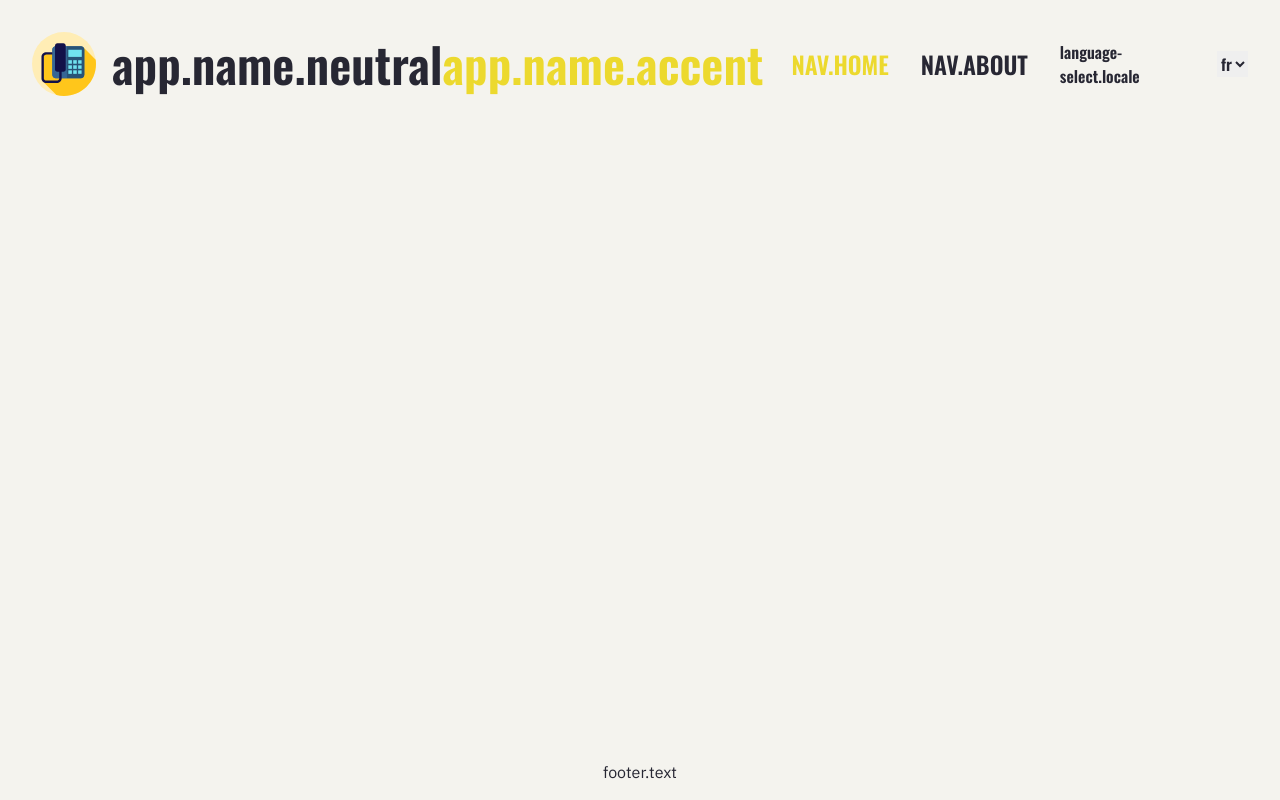
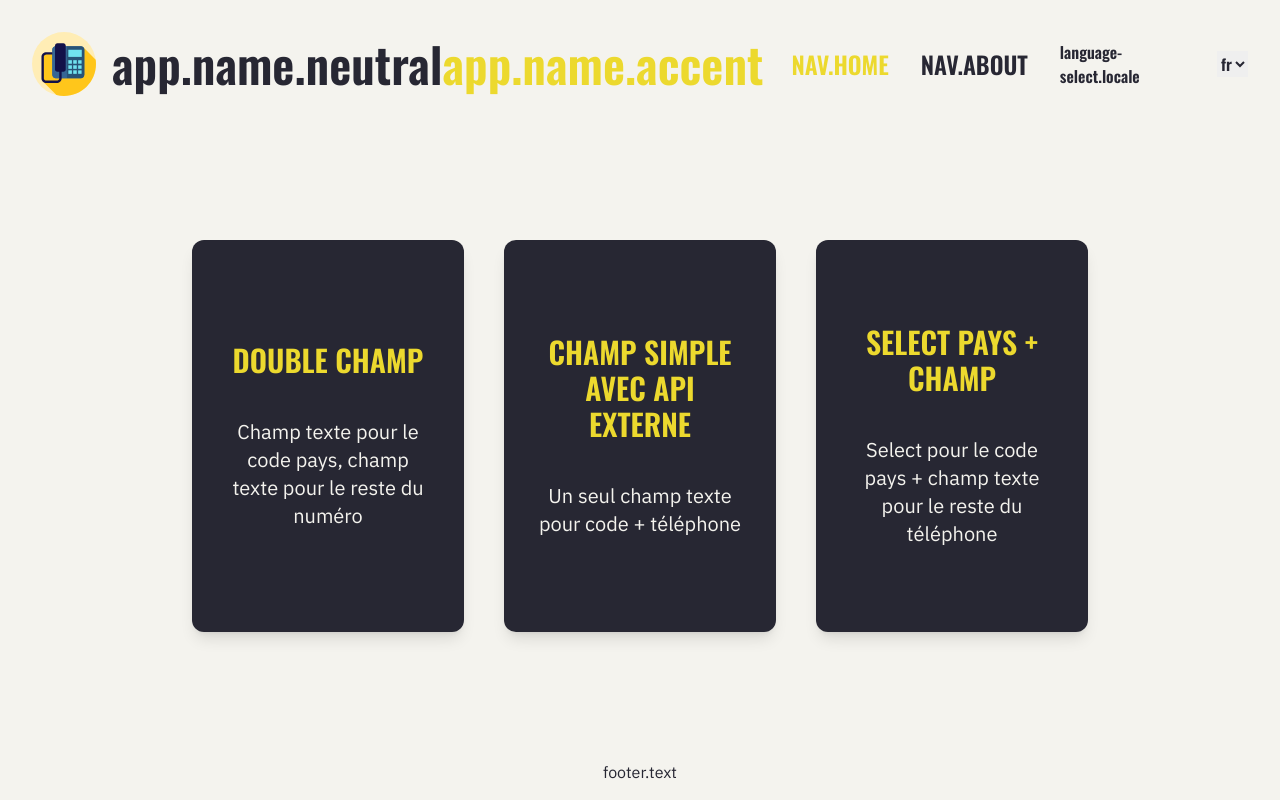
Before and after one commit to AdelieC/phone-to-country, a Vue app: page / in a window 1280 px wide. Built offline with nearby package versions, Linux system fonts and the light colour scheme.

Commit message:
homepage layout + began formview

```diff
--- a/index.html
+++ b/index.html
@@ -7,7 +7,7 @@
     <title>Vite App</title>
   </head>
   <body class="min-h-screen flex bg-primary-light dark:bg-primary-dark text-primary-dark dark:text-primary-light">
-    <div id="app" class="grow flex w-screen flex-col"></div>
+    <div id="app" class="grow flex w-screen flex-col items-center"></div>
     <script type="module" src="/src/main.ts"></script>
   </body>
 </html>
--- /dev/null
+++ b/src/components/buttons/HomeButton.vue
@@ -0,0 +1,21 @@
+<script setup lang="ts">
+const props = defineProps({
+  path: { type: String, required: true },
+  label: { type: String, required: true },
+  description: { type: String, required: true },
+});
+</script>
+<template>
+  <button
+    class="p-8 bg-primary-dark dark:bg-primary-light rounded-xl text-2xl shadow-lg flex gap-10 flex-col items-center justify-center max-w-md"
+    @click="$router.push(path)"
+  >
+    <span
+      class="text-3xl text-warning dark:text-accent font-display uppercase"
+      >{{ label }}</span
+    >
+    <span class="text-xl text-primary-light dark:text-secondary-dark">{{
+      description
+    }}</span>
+  </button>
+</template>
--- a/src/components/layout/Layout.vue
+++ b/src/components/layout/Layout.vue
@@ -5,7 +5,9 @@ import Footer from "./parts/Footer.vue";
 
 <template>
   <Header />
-  <main class="grow">
+  <main
+    class="grow flex px-20 lg:px-24 xl:px-40 2xl:px-60 py-10 lg:py-28 2xl:py-36"
+  >
     <slot />
   </main>
   <Footer />
--- /dev/null
+++ b/src/views/FormView.vue
@@ -0,0 +1,9 @@
+<script setup lang="ts"></script>
+
+<template>
+  <div
+    class="grow grid grid-cols-1 md:grid-cols-2 xl:grid-cols-3 gap-10 justify-around max-w-4xl"
+  >
+    <slot />
+  </div>
+</template>
--- a/src/views/HomeView.vue
+++ b/src/views/HomeView.vue
@@ -1,3 +1,35 @@
-<script setup lang="ts"></script>
+<script setup lang="ts">
+import HomeButton from "@/components/buttons/HomeButton.vue";
+const buttonsProps = [
+  {
+    path: "/json-double-input",
+    label: "Double champ",
+    description:
+      "Champ texte pour le code pays, champ texte pour le reste du numéro",
+  },
+  {
+    path: "/api-single-input",
+    label: "Champ simple avec API externe",
+    description: "Un seul champ texte pour code + téléphone",
+  },
+  {
+    path: "/select-and-input",
+    label: "Select pays + champ",
+    description:
+      "Select pour le code pays + champ texte pour le reste du téléphone",
+  },
+];
+</script>
 
-<template></template>
+<template>
+  <div
+    class="grow grid grid-cols-1 md:grid-cols-2 xl:grid-cols-3 gap-10 justify-around max-w-4xl"
+  >
+    <HomeButton
+      v-for="item in buttonsProps"
+      :label="item.label"
+      :path="item.path"
+      :description="item.description"
+    />
+  </div>
+</template>
```
